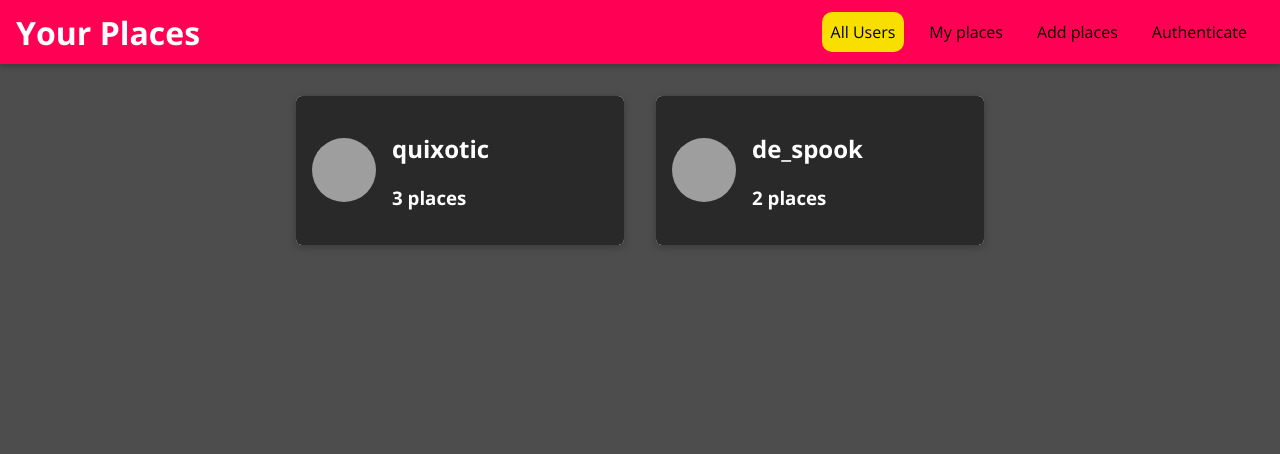
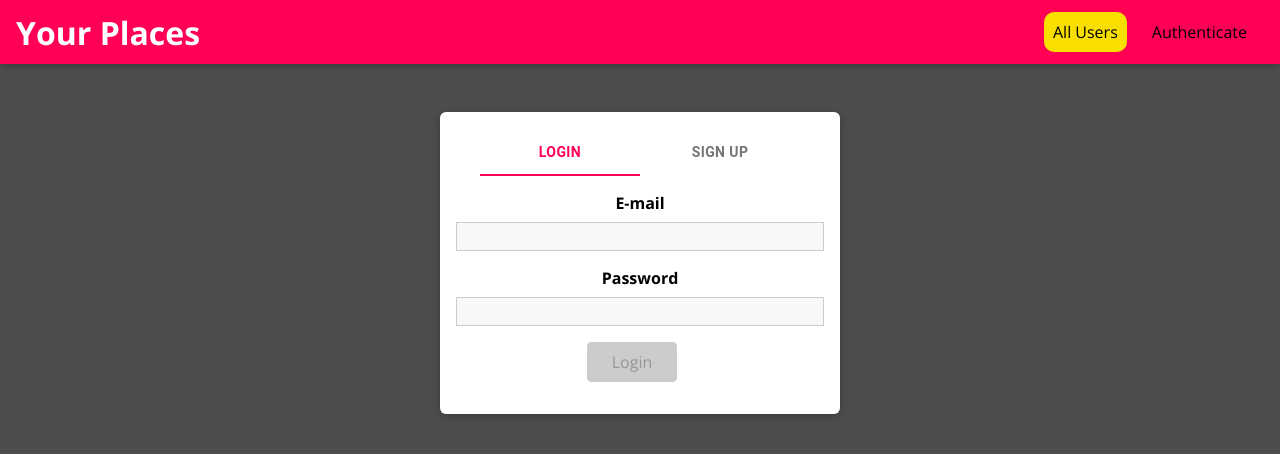
Before and after one commit to kvimalraj06/ShareLocation, a React (Create React App) app in the folder ShareLocation-frontend/: page /auth in a window 1280 px wide. Before the commit this address led to /. Shown: the top 454 px of the page. Built offline with nearby package versions, Linux system fonts and the light colour scheme; grey boxes are pictures that could not be loaded.

Commit message:
Implemented Login and Sign Up functionality.

```diff
--- a/ShareLocation-frontend/src/App.jsx
+++ b/ShareLocation-frontend/src/App.jsx
@@ -1,4 +1,4 @@
-import React from "react";
+import React, { useCallback, useState } from "react";
 import {
   BrowserRouter as Router,
   Route,
@@ -11,12 +11,25 @@ import NewPlace from "./places/pages/newPlace";
 import UserPlace from "./places/pages/userPlace";
 import UppdatePlace from "./places/pages/updatePlace";
 import MainNavigation from "./shared/components/Navigation/mainNavigation";
+import Auth from "./users/pages/auth";
+
+import { AuthContext } from "./shared/context/authContext";
 
 const App = () => {
-  return (
-    <Router>
-      <MainNavigation />
-      <main>
+  const [isLoggedIn, setIsLoggedIn] = useState(false);
+
+  const login = useCallback(() => {
+    setIsLoggedIn(true);
+  }, []);
+
+  const logout = useCallback(() => {
+    setIsLoggedIn(false);
+  }, []);
+
+  let routes;
+
+  if (isLoggedIn) {
+    routes = (
       <Switch>
         <Route path="/" exact>
           <Users />
@@ -32,8 +45,31 @@ const App = () => {
         </Route>
         <Redirect to="/" />
       </Switch>
-      </main>
+    );
+  } else {
+    routes = (
+      <Switch>
+        <Route path="/" exact>
+          <Users />
+        </Route>
+        <Route path="/:userId/places" exact>
+          <UserPlace />
+        </Route>
+        <Route path="/auth" exact>
+          <Auth />
+        </Route>
+        <Redirect to="/auth" />
+      </Switch>
+    );
+  }
+
+  return (
+    <AuthContext.Provider value={{ isLoggedIn, login, logout }}>
+      <Router>
+        <MainNavigation />
+        <main>{routes}</main>
       </Router>
+    </AuthContext.Provider>
   );
 };
 
--- a/ShareLocation-frontend/src/places/components/placeItem.jsx
+++ b/ShareLocation-frontend/src/places/components/placeItem.jsx
@@ -1,11 +1,15 @@
-import React from "react";
+import React, { useContext } from "react";
 
 import Button from "../../shared/components/FormElements/Button";
 import Card from "../../shared/components/UIElements/Card";
 
+import { AuthContext } from "../../shared/context/authContext";
+
 import "./placeItem.css";
 
 const PlaceItem = (props) => {
+  const auth = useContext(AuthContext);
+
   const onDeleteClick = () => {
     props.handleDeletePlace(props.id);
   };
@@ -21,6 +25,7 @@ const PlaceItem = (props) => {
           <h3>{props.address}</h3>
           <p>{props.description}</p>
         </div>
+        {auth.isLoggedIn && (
           <div className="place-item__actions">
             {/* <Button inverse>View on map</Button> */}
             <Button to={`/places/${props.id}`}>Edit</Button>
@@ -28,6 +33,7 @@ const PlaceItem = (props) => {
               Delete
             </Button>
           </div>
+        )}
       </Card>
     </li>
   );
--- a/ShareLocation-frontend/src/places/pages/userPlace.jsx
+++ b/ShareLocation-frontend/src/places/pages/userPlace.jsx
@@ -21,6 +21,7 @@ const UserPlace = () => {
   };
 
   const handleDeletePlace = () => {
+    console.log("deleted", deletePlaceId);
     setIsConfirmationOpen(false);
   };
 
--- a/ShareLocation-frontend/src/shared/components/ConfirmationDialog/confirmationPopup.jsx
+++ b/ShareLocation-frontend/src/shared/components/ConfirmationDialog/confirmationPopup.jsx
@@ -1,4 +1,4 @@
-import React, { useEffect, useState } from "react";
+import React from "react";
 import {
   Dialog,
   DialogActions,
--- a/ShareLocation-frontend/src/shared/components/Navigation/navLinks.jsx
+++ b/ShareLocation-frontend/src/shared/components/Navigation/navLinks.jsx
@@ -1,10 +1,15 @@
-import React, { useState } from "react";
+import React, { useState, useContext } from "react";
 import { NavLink } from "react-router-dom";
 
+import { AuthContext } from "../../context/authContext";
+
 import "./navLinks.css";
+import Button from "../FormElements/Button";
 
 const NavLinks = () => {
   const [activeNavIndex, setActiveNavIndex] = useState(0);
+
+  const auth = useContext(AuthContext);
 
   const handleActiveNav = (index) => {
     setActiveNavIndex(index);
@@ -21,6 +26,8 @@ const NavLinks = () => {
           All Users
         </NavLink>
       </li>
+      {auth.isLoggedIn && (
+        <>
           <li>
             <NavLink
               to="/uid/places"
@@ -39,6 +46,9 @@ const NavLinks = () => {
               Add places
             </NavLink>
           </li>
+        </>
+      )}
+      {!auth.isLoggedIn && (
         <li>
           <NavLink
             to="/auth"
@@ -48,6 +58,14 @@ const NavLinks = () => {
             Authenticate
           </NavLink>
         </li>
+      )}
+      {auth.isLoggedIn && (
+        <li>
+          <NavLink to="/auth" onClick={auth.logout}>
+            Log out
+          </NavLink>
+        </li>
+      )}
     </ul>
   );
 };
--- /dev/null
+++ b/ShareLocation-frontend/src/shared/context/authContext.js
@@ -0,0 +1,7 @@
+import { createContext } from "react";
+
+export const AuthContext = createContext({
+  isLoggedIn: false,
+  login: () => {},
+  logout: () => {},
+});
--- /dev/null
+++ b/ShareLocation-frontend/src/users/components/login.jsx
@@ -0,0 +1,62 @@
+import React from "react";
+
+import Input from "../../shared/components/FormElements/input";
+import Button from "../../shared/components/FormElements/Button";
+
+import { useForm } from "../../shared/hooks/formHook";
+import {
+  VALIDATOR_EMAIL,
+  VALIDATOR_MINLENGTH,
+} from "../../shared/utils/validators";
+
+const Login = ({ auth }) => {
+  const initialFormState = {
+    inputs: {
+      email: {
+        value: "",
+        isValid: false,
+      },
+      password: {
+        value: "",
+        isValid: false,
+      },
+    },
+    isFormValid: false,
+  };
+
+  const [formState, inputHandler] = useForm(initialFormState);
+
+  const handleLogin = (e) => {
+    e.preventDefault();
+    auth.login();
+    console.log(formState.inputs);
+  };
+
+  return (
+    <form onSubmit={handleLogin}>
+      <Input
+        id="email"
+        element="input"
+        type="email"
+        label="E-mail"
+        validators={[VALIDATOR_EMAIL()]}
+        errorText="Please enter a valid email address."
+        onInput={inputHandler}
+      />
+      <Input
+        id="password"
+        element="input"
+        type="password"
+        label="Password"
+        validators={[VALIDATOR_MINLENGTH(8)]}
+        errorText="Please enter a valid password, atleast 8 characters."
+        onInput={inputHandler}
+      />
+      <Button type="submit" disabled={!formState.isFormValid}>
+        Login
+      </Button>
+    </form>
+  );
+};
+
+export default Login;
--- /dev/null
+++ b/ShareLocation-frontend/src/users/components/signUp.jsx
@@ -0,0 +1,88 @@
+import React from "react";
+
+import Input from "../../shared/components/FormElements/input";
+import Button from "../../shared/components/FormElements/Button";
+
+import { useForm } from "../../shared/hooks/formHook";
+import {
+  VALIDATOR_EMAIL,
+  VALIDATOR_MINLENGTH,
+  VALIDATOR_REQUIRE,
+} from "../../shared/utils/validators";
+
+const SignUp = () => {
+  const initialFormState = {
+    inputs: {
+      firstName: {
+        value: "",
+        isValid: false,
+      },
+      lastName: {
+        value: "",
+        isValid: false,
+      },
+      email: {
+        value: "",
+        isValid: false,
+      },
+      password: {
+        value: "",
+        isValid: false,
+      },
+    },
+    isFormValid: false,
+  };
+
+  const [formState, inputHandler] = useForm(initialFormState);
+
+  const handleSignUp = (e) => {
+    e.preventDefault();
+    console.log(formState.inputs);
+  };
+
+  return (
+    <form onSubmit={handleSignUp}>
+      <Input
+        id="firstName"
+        element="input"
+        type="text"
+        label="First name"
+        validators={[VALIDATOR_REQUIRE()]}
+        errorText="Please enter a first name."
+        onInput={inputHandler}
+      />
+      <Input
+        id="lastName"
+        element="input"
+        type="text"
+        label="Last name"
+        validators={[VALIDATOR_REQUIRE()]}
+        errorText="Please enter a last name."
+        onInput={inputHandler}
+      />
+      <Input
+        id="email"
+        element="input"
+        type="email"
+        label="E-mail"
+        validators={[VALIDATOR_EMAIL()]}
+        errorText="Please enter a valid email address."
+        onInput={inputHandler}
+      />
+      <Input
+        id="password"
+        element="input"
+        type="password"
+        label="Password"
+        validators={[VALIDATOR_MINLENGTH(8)]}
+        errorText="Please enter a valid password, atleast 8 characters."
+        onInput={inputHandler}
+      />
+      <Button type="submit" disabled={!formState.isFormValid}>
+        Sign Up
+      </Button>
+    </form>
+  );
+};
+
+export default SignUp;
--- /dev/null
+++ b/ShareLocation-frontend/src/users/pages/auth.css
@@ -0,0 +1,27 @@
+.authentication__header {
+  color: white;
+  text-align: center;
+}
+
+.authentication {
+  width: 90%;
+  max-width: 25rem;
+  margin: 7rem auto;
+  text-align: center;
+}
+
+.authentication form {
+  margin-bottom: 1rem;
+}
+
+.MuiTab-textColorPrimary.Mui-selected {
+  color: #ff0055 !important;
+}
+
+.PrivateTabIndicator-colorPrimary-2 {
+  background-color: #ff0055 !important;
+}
+
+.MuiTab-root {
+  font-weight: 700 !important;
+}
--- /dev/null
+++ b/ShareLocation-frontend/src/users/pages/auth.jsx
@@ -0,0 +1,38 @@
+import React, { useState, useContext } from "react";
+import { Tabs, Tab } from "@material-ui/core";
+
+import Card from "../../shared/components/UIElements/Card";
+import Login from "../components/login";
+import SignUp from "../components/signUp";
+
+import { AuthContext } from "../../shared/context/authContext";
+
+import "./auth.css";
+
+const Auth = () => {
+  const [selectedTab, setSelectedTab] = useState(0);
+
+  const auth = useContext(AuthContext);
+
+  const handleTabChange = (e, newValue) => {
+    setSelectedTab(newValue);
+  };
+
+  return (
+    <Card className="authentication">
+      <Tabs
+        value={selectedTab}
+        onChange={handleTabChange}
+        indicatorColor="primary"
+        textColor="primary"
+        centered
+      >
+        <Tab label="Login" disableRipple />
+        <Tab label="Sign Up" disableRipple />
+      </Tabs>
+      {selectedTab === 0 ? <Login auth={auth} /> : <SignUp auth={auth} />}
+    </Card>
+  );
+};
+
+export default Auth;
```
Lines whose indentation alone changed are shown as unchanged.
